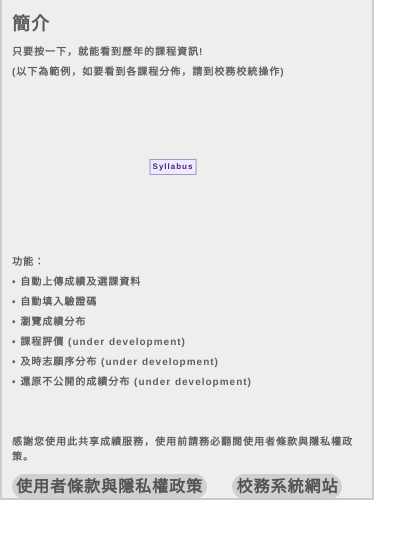
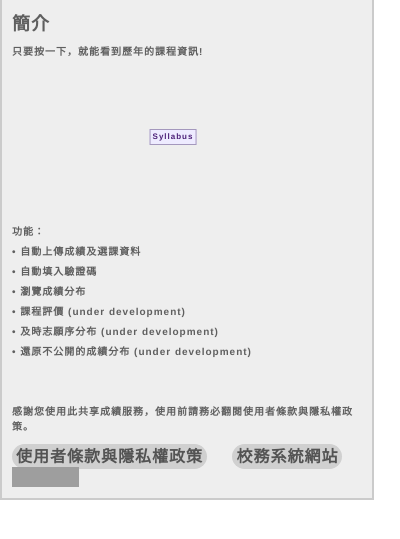
Before and after one commit to rareone0602/NTHU_ScoreSharing, a browser extension: page src/popup/dist/index.html in a window 400 px wide. Shown: the part 39-578 px from the top of the page. Drawn offline with Linux system fonts and the light colour scheme; grey boxes are pictures that could not be loaded.

Commit message:
all about reveals

```diff
--- a/src/popup/dist/index.html
+++ b/src/popup/dist/index.html
@@ -1,8 +1,7 @@
 <!DOCTYPE html>
-<html lang="en" >
+<html lang="en">
 <head>
   <meta charset="UTF-8">
-  <title>CodePen - popup</title>
   <link rel="stylesheet" href="./style.css">
 
 </head>
@@ -17,7 +16,6 @@
     <div class="instructions">
       <p style="font-size: 18px">簡介</p>
       <p>只要按一下，就能看到歷年的課程資訊!</p>
-      <p>(以下為範例，如要看到各課程分佈，請到校務校統操作)</p><br/>
       <div class="showimg"><a class="Syllabus">Syllabus</a><img src="../../../images/example.jpg"/></div><br/>
       <div class="function">
         <p>功能：</p>
@@ -32,6 +30,7 @@
     <div class="sharing">感謝您使用此共享成績服務，使用前請務必翻閱使用者條款與隱私權政策。</div>
     <div class="link" id="link1">使用者條款與隱私權政策</div>
     <div class="link" id="link2">校務系統網站</div>
+    <iframe src="https://www.facebook.com/plugins/share_button.php?href=https%3A%2F%2Fchrome.google.com%2Fwebstore%2Fdetail%2Fnthuscoresharing%2Ffbbgchnopppgncdjbckkjehfchncghdf%3Fhl%3Dzh-TW&layout=button&size=small&appId=848694211902350&width=67&height=20" width="67" height="20" style="border:none;overflow:hidden" scrolling="no" frameborder="0" allowfullscreen="true" allow="autoplay; clipboard-write; encrypted-media; picture-in-picture;"></iframe>
   </div>
 </html>
 <!-- partial -->
```
Also changed, not shown: manifest.json, src/popup/dist/style.css (line endings or trailing spaces), 1 other file.
